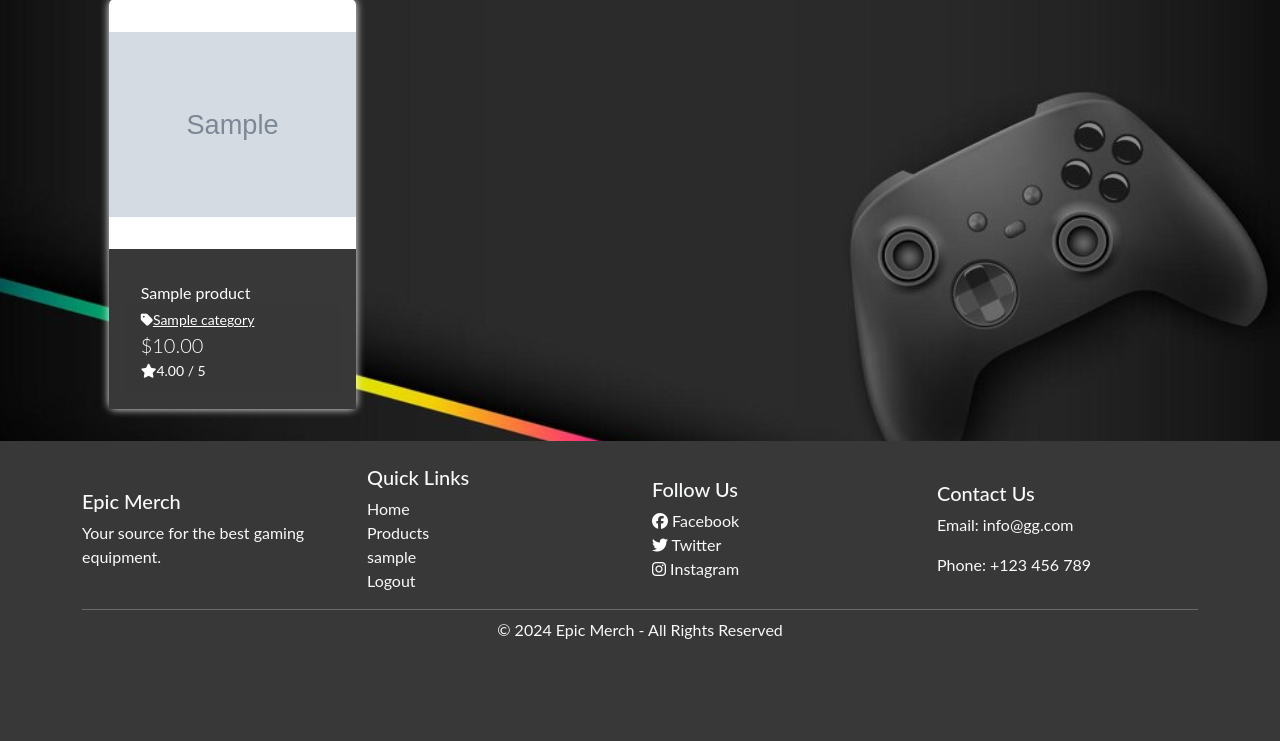
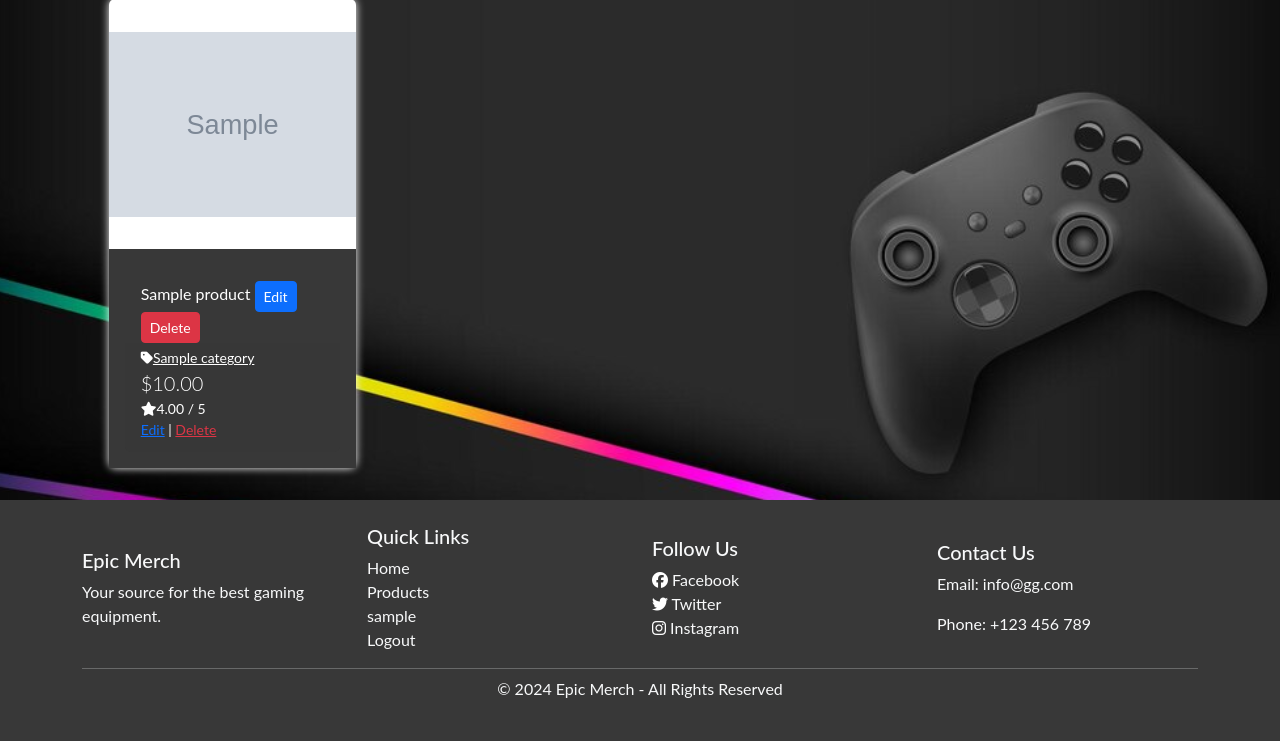
Before and after one commit to nazar0309/epic_merch, a Django app: page /products/ in a window 1280 px wide. Shown: the part 262-1003 px from the top of the page. Before the commit the page ends 901 px from the top, so only its background shows below. Run offline with Django 3.2, Linux system fonts and the light colour scheme; a user stored in the database is signed in; tables that the repository leaves empty hold one stand-in row (values such as "Sample post"); grey boxes marked "Sample" are stand-in pictures; some libraries are stand-ins or nearby versions.

Commit message:
Add delete product view

```diff
--- a/products/templates/products/products.html
+++ b/products/templates/products/products.html
@@ -67,7 +67,18 @@
                                 {% endif %}
                                 <div class='card-main'>
                                     <div class="card-body pb-0">
-                                        <p class="mb-0 text-white">{{ product.name }}</p>
+                                        <p class="mb-0 text-white">{{ product.name }}
+                                            {% if request.user.is_superuser %}
+                                                <small class="ml-3">
+                                                    <button type="button" class="btn btn-primary btn-sm">
+                                                        <a href="{% url 'edit_product' product.id %}" class="text-white text-decoration-none">Edit</a>
+                                                    </button>
+                                                    <button type="button" class="btn btn-danger btn-sm">
+                                                        <a href="{% url 'delete_product' product.id %}" class="text-white text-decoration-none">Delete</a>
+                                                    </button>
+                                                </small>
+                                            {% endif %}
+                                        </p>
                                     </div>
                                     <div class="card-footer pt-0 border-0 text-left">
                                         <div class="row">
@@ -84,6 +95,12 @@
                                                     <small><i class="fas fa-star mr-1"></i>{{ product.rating }} / 5</small>
                                                 {% else %}
                                                     <small>No Rating</small>
+                                                {% endif %}
+                                                {% if request.user.is_superuser %}
+                                                    <small class="ml-3">
+                                                        <a href="{% url 'edit_product' product.id %}">Edit</a> |
+                                                        <a class="text-danger" href="{% url 'delete_product' product.id %}">Delete</a>
+                                                    </small>
                                                 {% endif %}
                                             </div>
                                         </div>
--- a/products/urls.py
+++ b/products/urls.py
@@ -6,4 +6,5 @@ urlpatterns = [
     path('<int:product_id>/', views.product_details, name='product_details'),
     path('add/', views.add_product, name='add_product'),
     path('edit/<int:product_id>/', views.edit_product, name='edit_product'),
+    path('delete/<int:product_id>/', views.delete_product, name='delete_product'),
 ]
--- a/products/views.py
+++ b/products/views.py
@@ -84,9 +84,9 @@ def add_product(request):
     if request.method == 'POST':
         form = ProductForm(request.POST, request.FILES)
         if form.is_valid():
-            form.save()
+            product = form.save()
             messages.success(request, 'Successfully added product!')
-            return redirect(reverse('add_product'))
+            return redirect(reverse('product_details', args=[product.id]))
         else:
             messages.error(request, 'Failed to add product. Please ensure the form is valid.')
     else:
@@ -121,3 +121,10 @@ def edit_product(request, product_id):
     }
 
     return render(request, template, context)
+
+def delete_product(request, product_id):
+    """ Delete a product from the store """
+    product = get_object_or_404(Product, pk=product_id)
+    product.delete()
+    messages.success(request, 'Product deleted!')
+    return redirect(reverse('products'))
```
Also changed, not shown: home/templates/home/index.html (+12 -1 lines), products/templates/products/product_details.html (+12 -6 lines).
